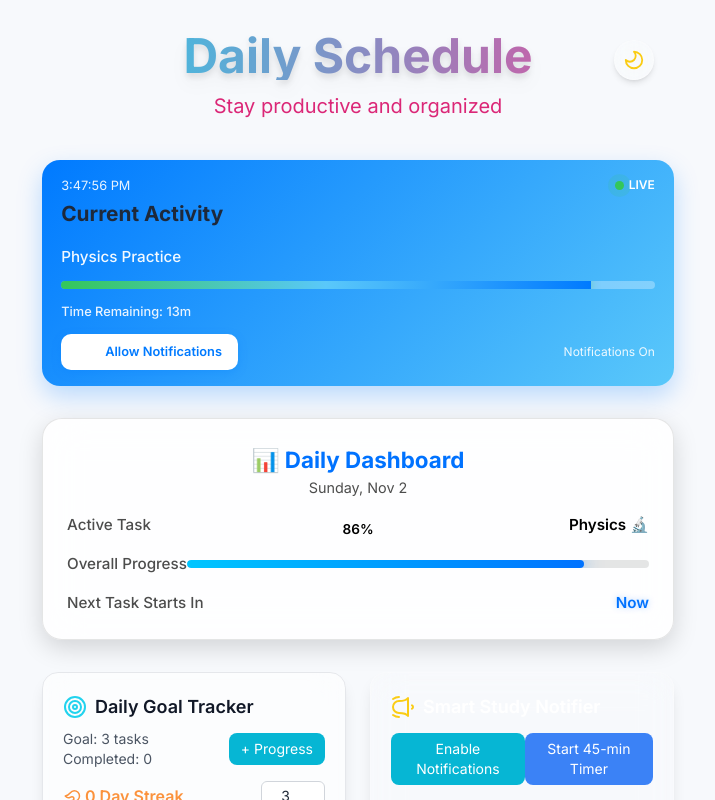
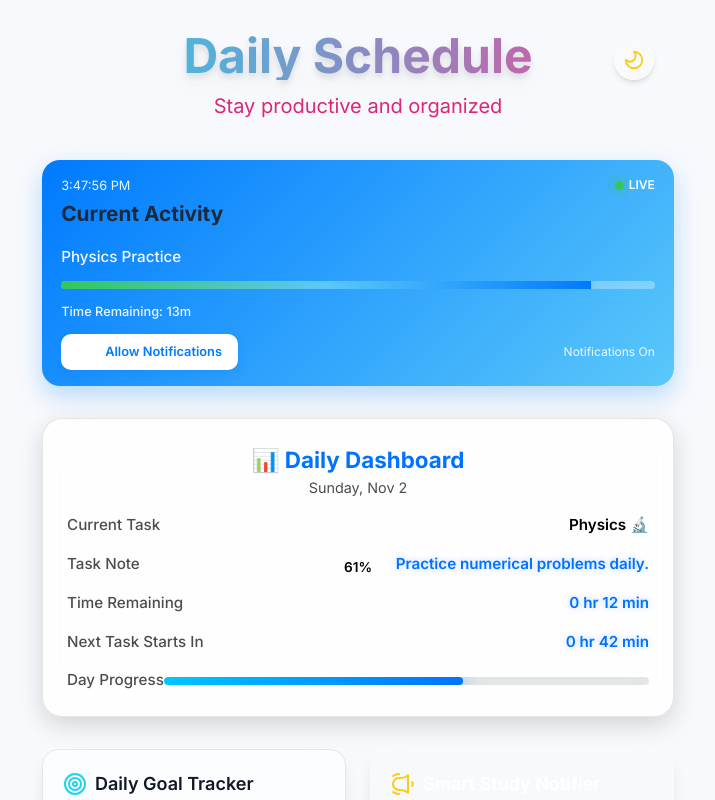
Before and after one commit to tech242242/dailytask, a React (Vite) app: page / in a window 1280 px wide. Shown: the top 800 px of the page, without its empty margins (282-997 px from the left). Built offline with nearby package versions, Linux system fonts and the light colour scheme.

Commit message:
Update DashboardOverview.jsx

```diff
--- a/src/components/DashboardOverview.jsx
+++ b/src/components/DashboardOverview.jsx
@@ -4,22 +4,20 @@ import schedule from "../data/schedule";
 export default function DashboardOverview() {
   const [time, setTime] = useState(new Date());
   const [currentTask, setCurrentTask] = useState({});
+  const [nextTaskTime, setNextTaskTime] = useState("");
   const [progress, setProgress] = useState(0);
-  const [nextTaskTime, setNextTaskTime] = useState("");
+  const [timeLeft, setTimeLeft] = useState("");
 
-  // Helper: parse "5:00 AM – 6:30 AM" into Date objects
   const parseTimeRange = (range) => {
     const [startStr, endStr] = range.split("–").map((s) => s.trim());
     const today = new Date();
-
     const parse = (str) => {
-      let [time, modifier] = str.split(" ");
-      let [hours, minutes] = time.split(":").map(Number);
-      if (modifier === "PM" && hours !== 12) hours += 12;
-      if (modifier === "AM" && hours === 12) hours = 0;
-      return new Date(today.getFullYear(), today.getMonth(), today.getDate(), hours, minutes);
+      let [t, modifier] = str.split(" ");
+      let [h, m] = t.split(":").map(Number);
+      if (modifier === "PM" && h !== 12) h += 12;
+      if (modifier === "AM" && h === 12) h = 0;
+      return new Date(today.getFullYear(), today.getMonth(), today.getDate(), h, m);
     };
-
     return [parse(startStr), parse(endStr)];
   };
 
@@ -28,30 +26,47 @@ export default function DashboardOverview() {
       const now = new Date();
       setTime(now);
 
-      let foundTask = null;
-      let nextTaskCountdown = "";
+      let active = schedule[0];
+      let nextCountdown = "";
+      let taskTimeLeft = "";
+
+      const dayStart = parseTimeRange(schedule[0].time)[0];
+      const dayEnd = parseTimeRange(schedule[schedule.length - 1].time)[1];
+      const totalDay = dayEnd - dayStart;
+      const elapsedDay = now - dayStart;
+      setProgress(Math.min(Math.max((elapsedDay / totalDay) * 100, 0), 100));
 
       for (let i = 0; i < schedule.length; i++) {
         const [start, end] = parseTimeRange(schedule[i].time);
         if (now >= start && now <= end) {
-          foundTask = schedule[i];
-          const totalDuration = end - start;
-          const elapsed = now - start;
-          setProgress(Math.floor((elapsed / totalDuration) * 100));
+          active = schedule[i];
+          const remainingMs = end - now;
+          const h = Math.floor(remainingMs / (1000 * 60 * 60));
+          const m = Math.floor((remainingMs % (1000 * 60 * 60)) / (1000 * 60));
+          taskTimeLeft = `${h} hr ${m} min`;
+          // next task countdown
+          if (i + 1 < schedule.length) {
+            const [nextStart] = parseTimeRange(schedule[i + 1].time);
+            const diff = nextStart - now;
+            const nh = Math.floor(diff / (1000 * 60 * 60));
+            const nm = Math.floor((diff % (1000 * 60 * 60)) / (1000 * 60));
+            nextCountdown = `${nh} hr ${nm} min`;
+          } else nextCountdown = "End of Day";
           break;
         } else if (now < start) {
-          foundTask = schedule[i - 1] || schedule[0];
+          active = schedule[i - 1] || schedule[0];
           const diff = start - now;
-          const hours = Math.floor(diff / (1000 * 60 * 60));
-          const minutes = Math.floor((diff % (1000 * 60 * 60)) / (1000 * 60));
-          nextTaskCountdown = `${hours} hr ${minutes} min`;
-          setProgress(foundTask ? 0 : 0);
+          const h = Math.floor(diff / (1000 * 60 * 60));
+          const m = Math.floor((diff % (1000 * 60 * 60)) / (1000 * 60));
+          nextCountdown = `${h} hr ${m} min`;
+          taskTimeLeft = "Not started";
           break;
         }
       }
 
-      setCurrentTask(foundTask || schedule[schedule.length - 1]);
-      setNextTaskTime(nextTaskCountdown);
+      setCurrentTask(active);
+      setNextTaskTime(nextCountdown);
+      setTimeLeft(taskTimeLeft);
     }, 1000);
 
     return () => clearInterval(timer);
@@ -72,26 +87,33 @@ export default function DashboardOverview() {
 
       <div className="dashboard-content">
         <div className="dashboard-item">
-          <span className="label">Active Task</span>
+          <span className="label">Current Task</span>
           <span className="value">{currentTask.area} {currentTask.icon}</span>
         </div>
 
         <div className="dashboard-item">
-          <span className="label">Overall Progress</span>
-          <div className="progress-container">
-            <div className="progress-track">
-              <div
-                className="progress-fill"
-                style={{ width: `${progress}%` }}
-              ></div>
-            </div>
-            <span className="progress-text">{progress}%</span>
-          </div>
+          <span className="label">Task Note</span>
+          <span className="value glow-text">{currentTask.note}</span>
+        </div>
+
+        <div className="dashboard-item">
+          <span className="label">Time Remaining</span>
+          <span className="value glow-text">{timeLeft}</span>
         </div>
 
         <div className="dashboard-item">
           <span className="label">Next Task Starts In</span>
-          <span className="value glow-text">{nextTaskTime || "Now"}</span>
+          <span className="value glow-text">{nextTaskTime}</span>
+        </div>
+
+        <div className="dashboard-item">
+          <span className="label">Day Progress</span>
+          <div className="progress-container">
+            <div className="progress-track">
+              <div className="progress-fill" style={{ width: `${progress}%` }}></div>
+            </div>
+            <span className="progress-text">{Math.floor(progress)}%</span>
+          </div>
         </div>
       </div>
 
@@ -99,86 +121,33 @@ export default function DashboardOverview() {
         .dashboard-card {
           background: rgba(255, 255, 255, 0.85);
           border-radius: 20px;
-          border: 1px solid rgba(0, 0, 0, 0.1);
+          border: 1px solid rgba(0,0,0,0.1);
           backdrop-filter: blur(20px);
           padding: 1.5rem;
-          box-shadow: 0 8px 25px rgba(0, 0, 0, 0.15);
+          box-shadow: 0 8px 25px rgba(0,0,0,0.15);
           color: #000;
           margin-bottom: 1.5rem;
           transition: all 0.3s ease;
         }
         .dashboard-card:hover {
-          background: rgba(255, 255, 255, 0.95);
+          background: rgba(255,255,255,0.95);
           transform: translateY(-3px);
-          box-shadow: 0 10px 30px rgba(0, 0, 0, 0.25);
+          box-shadow: 0 10px 30px rgba(0,0,0,0.25);
         }
-        .dashboard-header {
-          text-align: center;
-          margin-bottom: 1rem;
-        }
-        .dashboard-header h2 {
-          font-size: 1.4rem;
-          font-weight: 700;
-          color: #0072ff;
-        }
-        .dashboard-header p {
-          font-size: 0.9rem;
-          color: rgba(0, 0, 0, 0.7);
-        }
-        .dashboard-content {
-          display: flex;
-          flex-direction: column;
-          gap: 1rem;
-        }
-        .dashboard-item {
-          display: flex;
-          justify-content: space-between;
-          align-items: center;
-          font-size: 0.95rem;
-        }
-        .label {
-          color: rgba(0, 0, 0, 0.7);
-          font-weight: 500;
-        }
-        .value {
-          font-weight: 600;
-          color: #000;
-        }
-        .glow-text {
-          color: #0072ff;
-          text-shadow: 0 0 6px rgba(0, 114, 255, 0.3);
-        }
-        .progress-container {
-          display: flex;
-          align-items: center;
-          gap: 0.5rem;
-          flex: 1;
-        }
-        .progress-track {
-          flex: 1;
-          height: 8px;
-          background: rgba(0, 0, 0, 0.1);
-          border-radius: 10px;
-          overflow: hidden;
-        }
-        .progress-fill {
-          height: 8px;
-          border-radius: 10px;
-          background: linear-gradient(90deg,#00c6ff,#0072ff);
-          transition: width 0.4s ease;
-        }
-        .progress-text {
-          font-size: 0.85rem;
-          font-weight: 600;
-          color: #000;
-        }
-        .fade-in {
-          animation: fadeIn 0.6s ease forwards;
-        }
-        @keyframes fadeIn {
-          from { opacity: 0; transform: translateY(10px); }
-          to { opacity: 1; transform: translateY(0); }
-        }
+        .dashboard-header { text-align: center; margin-bottom: 1rem; }
+        .dashboard-header h2 { font-size:1.4rem; font-weight:700; color:#0072ff; }
+        .dashboard-header p { font-size:0.9rem; color:rgba(0,0,0,0.7); }
+        .dashboard-content { display:flex; flex-direction:column; gap:1rem; }
+        .dashboard-item { display:flex; justify-content:space-between; align-items:center; font-size:0.95rem; }
+        .label { color:rgba(0,0,0,0.7); font-weight:500; }
+        .value { font-weight:600; color:#000; }
+        .glow-text { color:#0072ff; text-shadow:0 0 6px rgba(0,114,255,0.3); }
+        .progress-container { display:flex; align-items:center; gap:0.5rem; flex:1; }
+        .progress-track { flex:1; height:8px; background:rgba(0,0,0,0.1); border-radius:10px; overflow:hidden; }
+        .progress-fill { height:8px; border-radius:10px; background: linear-gradient(90deg,#00c6ff,#0072ff); transition: width 0.4s ease; }
+        .progress-text { font-size:0.85rem; font-weight:600; color:#000; }
+        .fade-in { animation: fadeIn 0.6s ease forwards; }
+        @keyframes fadeIn { from { opacity:0; transform:translateY(10px); } to { opacity:1; transform:translateY(0); } }
       `}</style>
     </div>
   );
```
